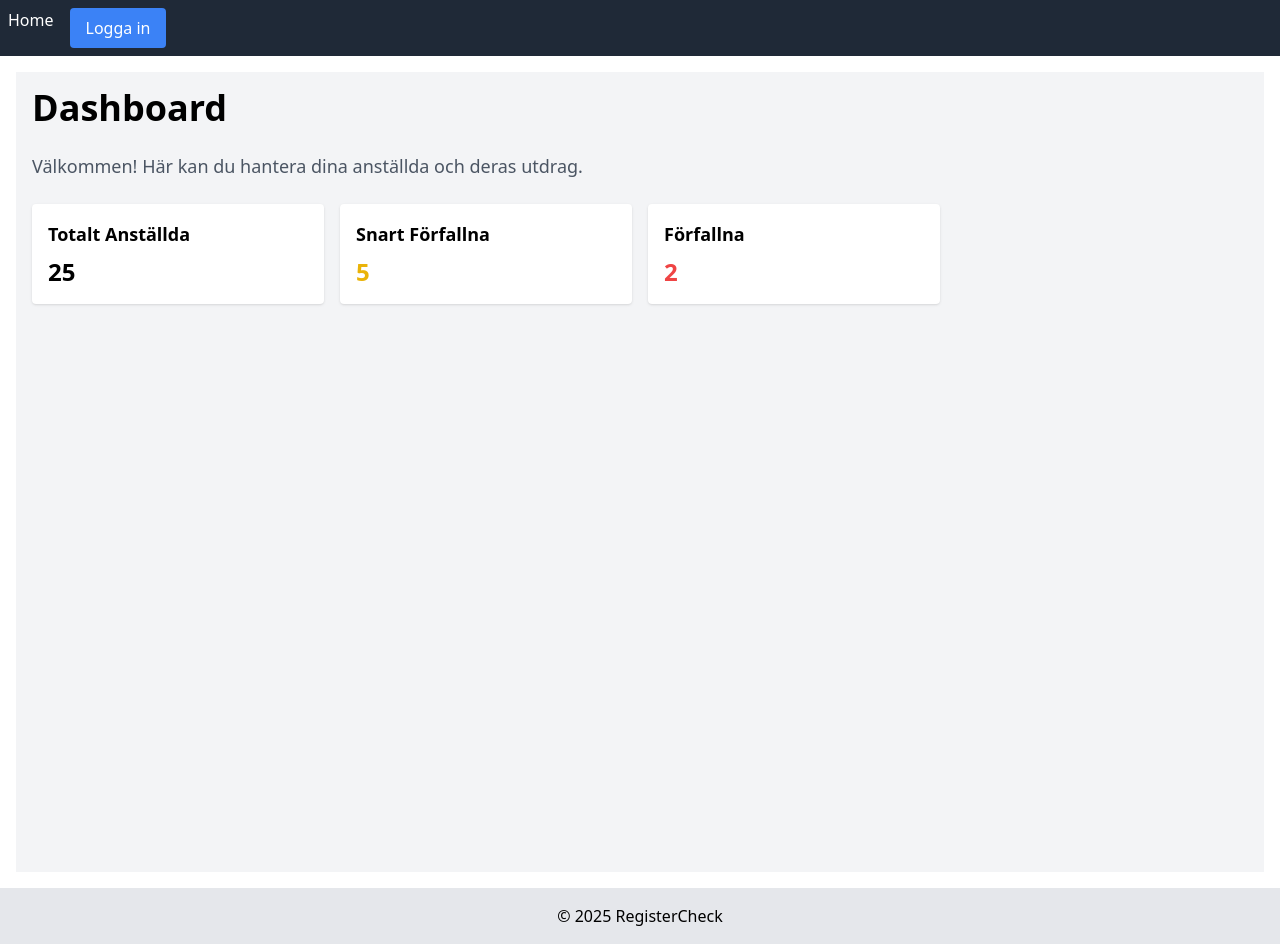
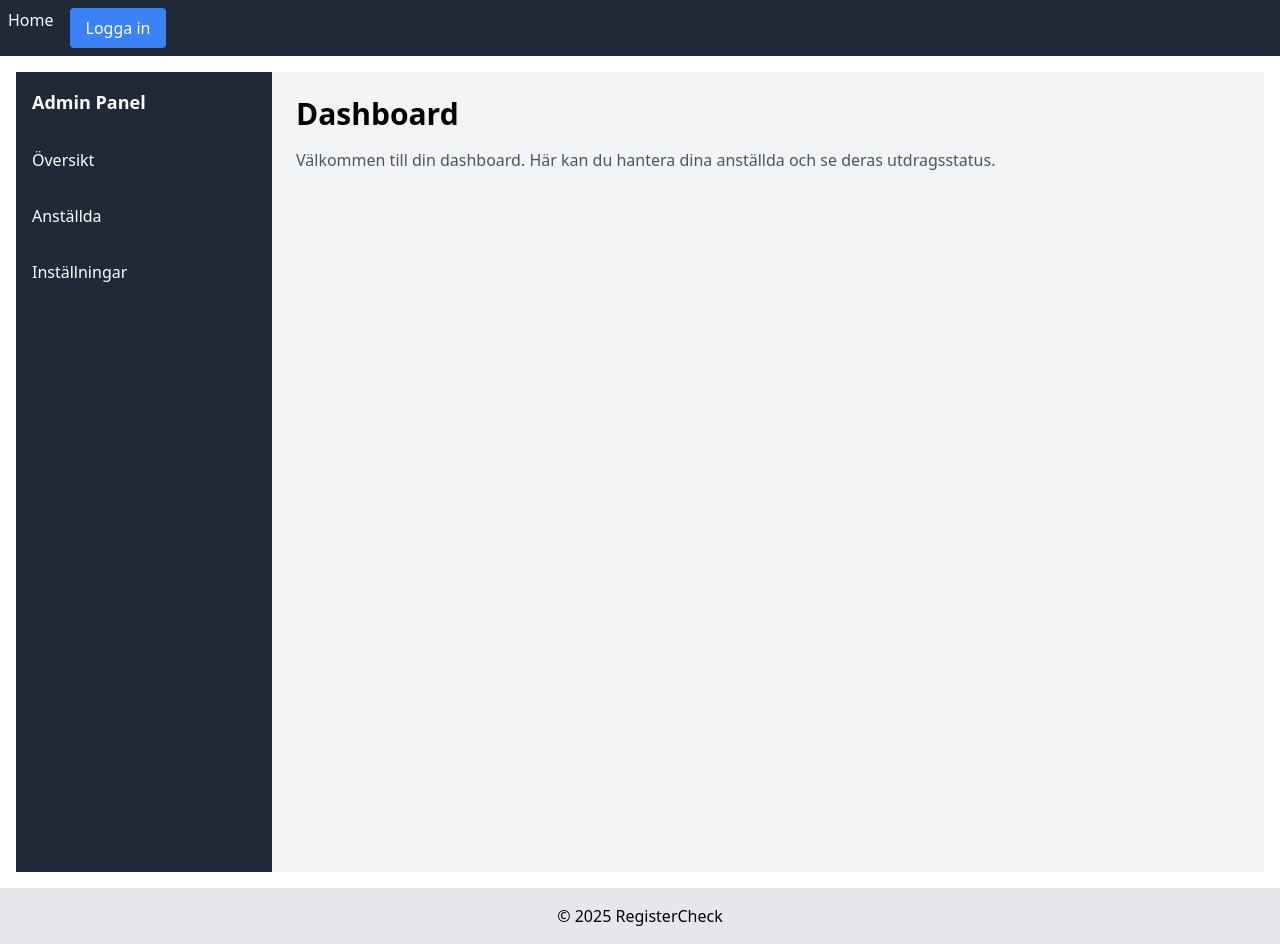
Before and after one commit to juliarut/RegisterCheck, a React (Vite) app in the folder frontend/: page /Dashboard/DashboardRoute in a window 1280 px wide. Built offline with nearby package versions, Linux system fonts and the light colour scheme.

Commit message:
added side panel

```diff
--- a/frontend/src/components/pages/Dashboard.tsx
+++ b/frontend/src/components/pages/Dashboard.tsx
@@ -1,26 +1,16 @@
-function Dashboard() {
+import Sidebar from "@/components/sidebar";
+
+export default function Dashboard() {
   return (
-    <div className="min-h-screen bg-gray-100 p-4">
-      <h1 className="text-4xl font-bold mb-6">Dashboard</h1>
-      <p className="text-lg text-gray-600 mb-6">
-        Välkommen! Här kan du hantera dina anställda och deras utdrag.
-      </p>
-      <div className="grid gap-4 md:grid-cols-2 lg:grid-cols-4">
-        <div className="p-4 bg-white rounded shadow">
-          <h2 className="text-lg font-semibold mb-2">Totalt Anställda</h2>
-          <p className="text-2xl font-bold">25</p>
-        </div>
-        <div className="p-4 bg-white rounded shadow">
-          <h2 className="text-lg font-semibold mb-2">Snart Förfallna</h2>
-          <p className="text-2xl font-bold text-yellow-500">5</p>
-        </div>
-        <div className="p-4 bg-white rounded shadow">
-          <h2 className="text-lg font-semibold mb-2">Förfallna</h2>
-          <p className="text-2xl font-bold text-red-500">2</p>
-        </div>
-      </div>
+    <div className="flex min-h-screen">
+      <Sidebar />
+      <main className="flex-1 p-6 bg-gray-100">
+        <h1 className="text-3xl font-bold mb-4">Dashboard</h1>
+        <p className="text-gray-600">
+          Välkommen till din dashboard. Här kan du hantera dina anställda och se
+          deras utdragsstatus.
+        </p>
+      </main>
     </div>
   );
 }
-
-export default Dashboard;
--- /dev/null
+++ b/frontend/src/components/pages/employees.tsx
@@ -0,0 +1,52 @@
+export default function Employees() {
+  const employees = [
+    {
+      id: 1,
+      name: "Anna Andersson",
+      status: "Giltigt",
+      expiration: "2025-12-31",
+    },
+    {
+      id: 2,
+      name: "Erik Eriksson",
+      status: "Snart förfallet",
+      expiration: "2024-03-01",
+    },
+    {
+      id: 3,
+      name: "Maria Svensson",
+      status: "Förfallet",
+      expiration: "2023-11-01",
+    },
+  ];
+
+  return (
+    <div className="p-6">
+      <h1 className="text-2xl font-bold mb-4">Anställda</h1>
+      <table className="w-full border-collapse border border-gray-300">
+        <thead>
+          <tr>
+            <th className="border border-gray-300 p-2 text-left">ID</th>
+            <th className="border border-gray-300 p-2 text-left">Namn</th>
+            <th className="border border-gray-300 p-2 text-left">Status</th>
+            <th className="border border-gray-300 p-2 text-left">
+              Giltigt till
+            </th>
+          </tr>
+        </thead>
+        <tbody>
+          {employees.map((employee) => (
+            <tr key={employee.id}>
+              <td className="border border-gray-300 p-2">{employee.id}</td>
+              <td className="border border-gray-300 p-2">{employee.name}</td>
+              <td className="border border-gray-300 p-2">{employee.status}</td>
+              <td className="border border-gray-300 p-2">
+                {employee.expiration}
+              </td>
+            </tr>
+          ))}
+        </tbody>
+      </table>
+    </div>
+  );
+}
--- /dev/null
+++ b/frontend/src/components/sidebar.tsx
@@ -0,0 +1,26 @@
+export default function Sidebar() {
+  return (
+    <aside className="w-64 bg-gray-800 text-white min-h-screen">
+      <div className="p-4 font-bold text-lg">Admin Panel</div>
+      <nav>
+        <ul>
+          <li>
+            <a href="/" className="block p-4 hover:bg-gray-700">
+              Översikt
+            </a>
+          </li>
+          <li>
+            <a href="/employees" className="block p-4 hover:bg-gray-700">
+              Anställda
+            </a>
+          </li>
+          <li>
+            <a href="/settings" className="block p-4 hover:bg-gray-700">
+              Inställningar
+            </a>
+          </li>
+        </ul>
+      </nav>
+    </aside>
+  );
+}
--- a/frontend/src/routeTree.gen.ts
+++ b/frontend/src/routeTree.gen.ts
@@ -15,6 +15,7 @@ import { Route as ProfileProfileRouteImport } from './routes/Profile/ProfileRout
 import { Route as NotificationsNotificationRouteImport } from './routes/Notifications/NotificationRoute'
 import { Route as LoginLoginRouteImport } from './routes/Login/LoginRoute'
 import { Route as HomeHomeRouteImport } from './routes/Home/HomeRoute'
+import { Route as EmployeesEmployeesRouteImport } from './routes/Employees/EmployeesRoute'
 import { Route as DashboardDashboardRouteImport } from './routes/Dashboard/DashboardRoute'
 import { Route as AddEmployeeAddEmployeeRouteImport } from './routes/AddEmployee/AddEmployeeRoute'
 
@@ -42,6 +43,12 @@ const LoginLoginRouteRoute = LoginLoginRouteImport.update({
 const HomeHomeRouteRoute = HomeHomeRouteImport.update({
   id: '/Home/HomeRoute',
   path: '/Home/HomeRoute',
+  getParentRoute: () => rootRoute,
+} as any)
+
+const EmployeesEmployeesRouteRoute = EmployeesEmployeesRouteImport.update({
+  id: '/Employees/EmployeesRoute',
+  path: '/Employees/EmployeesRoute',
   getParentRoute: () => rootRoute,
 } as any)
 
@@ -74,6 +81,13 @@ declare module '@tanstack/react-router' {
       path: '/Dashboard/DashboardRoute'
       fullPath: '/Dashboard/DashboardRoute'
       preLoaderRoute: typeof DashboardDashboardRouteImport
+      parentRoute: typeof rootRoute
+    }
+    '/Employees/EmployeesRoute': {
+      id: '/Employees/EmployeesRoute'
+      path: '/Employees/EmployeesRoute'
+      fullPath: '/Employees/EmployeesRoute'
+      preLoaderRoute: typeof EmployeesEmployeesRouteImport
       parentRoute: typeof rootRoute
     }
     '/Home/HomeRoute': {
@@ -112,6 +126,7 @@ declare module '@tanstack/react-router' {
 export interface FileRoutesByFullPath {
   '/AddEmployee/AddEmployeeRoute': typeof AddEmployeeAddEmployeeRouteRoute
   '/Dashboard/DashboardRoute': typeof DashboardDashboardRouteRoute
+  '/Employees/EmployeesRoute': typeof EmployeesEmployeesRouteRoute
   '/Home/HomeRoute': typeof HomeHomeRouteRoute
   '/Login/LoginRoute': typeof LoginLoginRouteRoute
   '/Notifications/NotificationRoute': typeof NotificationsNotificationRouteRoute
@@ -121,6 +136,7 @@ export interface FileRoutesByFullPath {
 export interface FileRoutesByTo {
   '/AddEmployee/AddEmployeeRoute': typeof AddEmployeeAddEmployeeRouteRoute
   '/Dashboard/DashboardRoute': typeof DashboardDashboardRouteRoute
+  '/Employees/EmployeesRoute': typeof EmployeesEmployeesRouteRoute
   '/Home/HomeRoute': typeof HomeHomeRouteRoute
   '/Login/LoginRoute': typeof LoginLoginRouteRoute
   '/Notifications/NotificationRoute': typeof NotificationsNotificationRouteRoute
@@ -131,6 +147,7 @@ export interface FileRoutesById {
   __root__: typeof rootRoute
   '/AddEmployee/AddEmployeeRoute': typeof AddEmployeeAddEmployeeRouteRoute
   '/Dashboard/DashboardRoute': typeof DashboardDashboardRouteRoute
+  '/Employees/EmployeesRoute': typeof EmployeesEmployeesRouteRoute
   '/Home/HomeRoute': typeof HomeHomeRouteRoute
   '/Login/LoginRoute': typeof LoginLoginRouteRoute
   '/Notifications/NotificationRoute': typeof NotificationsNotificationRouteRoute
@@ -142,6 +159,7 @@ export interface FileRouteTypes {
   fullPaths:
     | '/AddEmployee/AddEmployeeRoute'
     | '/Dashboard/DashboardRoute'
+    | '/Employees/EmployeesRoute'
     | '/Home/HomeRoute'
     | '/Login/LoginRoute'
     | '/Notifications/NotificationRoute'
@@ -150,6 +168,7 @@ export interface FileRouteTypes {
   to:
     | '/AddEmployee/AddEmployeeRoute'
     | '/Dashboard/DashboardRoute'
+    | '/Employees/EmployeesRoute'
     | '/Home/HomeRoute'
     | '/Login/LoginRoute'
     | '/Notifications/NotificationRoute'
@@ -158,6 +177,7 @@ export interface FileRouteTypes {
     | '__root__'
     | '/AddEmployee/AddEmployeeRoute'
     | '/Dashboard/DashboardRoute'
+    | '/Employees/EmployeesRoute'
     | '/Home/HomeRoute'
     | '/Login/LoginRoute'
     | '/Notifications/NotificationRoute'
@@ -168,6 +188,7 @@ export interface FileRouteTypes {
 export interface RootRouteChildren {
   AddEmployeeAddEmployeeRouteRoute: typeof AddEmployeeAddEmployeeRouteRoute
   DashboardDashboardRouteRoute: typeof DashboardDashboardRouteRoute
+  EmployeesEmployeesRouteRoute: typeof EmployeesEmployeesRouteRoute
   HomeHomeRouteRoute: typeof HomeHomeRouteRoute
   LoginLoginRouteRoute: typeof LoginLoginRouteRoute
   NotificationsNotificationRouteRoute: typeof NotificationsNotificationRouteRoute
@@ -177,6 +198,7 @@ export interface RootRouteChildren {
 const rootRouteChildren: RootRouteChildren = {
   AddEmployeeAddEmployeeRouteRoute: AddEmployeeAddEmployeeRouteRoute,
   DashboardDashboardRouteRoute: DashboardDashboardRouteRoute,
+  EmployeesEmployeesRouteRoute: EmployeesEmployeesRouteRoute,
   HomeHomeRouteRoute: HomeHomeRouteRoute,
   LoginLoginRouteRoute: LoginLoginRouteRoute,
   NotificationsNotificationRouteRoute: NotificationsNotificationRouteRoute,
@@ -195,6 +217,7 @@ export const routeTree = rootRoute
       "children": [
         "/AddEmployee/AddEmployeeRoute",
         "/Dashboard/DashboardRoute",
+        "/Employees/EmployeesRoute",
         "/Home/HomeRoute",
         "/Login/LoginRoute",
         "/Notifications/NotificationRoute",
@@ -206,6 +229,9 @@ export const routeTree = rootRoute
     },
     "/Dashboard/DashboardRoute": {
       "filePath": "Dashboard/DashboardRoute.tsx"
+    },
+    "/Employees/EmployeesRoute": {
+      "filePath": "Employees/EmployeesRoute.tsx"
     },
     "/Home/HomeRoute": {
       "filePath": "Home/HomeRoute.tsx"
--- /dev/null
+++ b/frontend/src/routes/Employees/EmployeesRoute.tsx
@@ -0,0 +1,10 @@
+import { createFileRoute } from "@tanstack/react-router";
+import Employees from "@/components/pages/employees";
+
+export const Route = createFileRoute("/Employees/EmployeesRoute")({
+  component: RouteComponent,
+});
+
+function RouteComponent() {
+  return <div>Hello "/Employees/EmployeesRoute"!</div>;
+}
```
